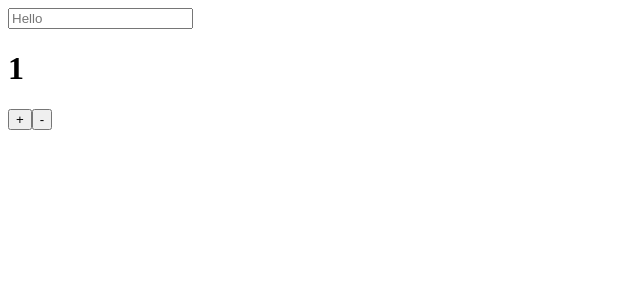
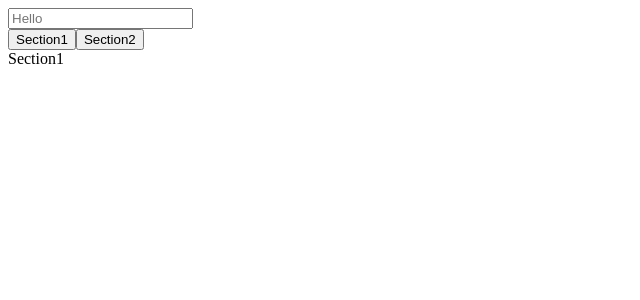
Before and after one commit to hjw4595/myWeb, a React (Create React App) app: page / in a window 1280 px wide. Shown: the top 300 px of the page, without its empty margins (0-640 px from the left). Built offline with nearby package versions, Linux system fonts and the light colour scheme.

Commit message:
useTabs(err)

```diff
--- a/src/App.js
+++ b/src/App.js
@@ -1,36 +1,32 @@
-import React, { useState } from "react";
+import React from "react";
+import useInput from "./function/useInput/index"
+import useTab from "./function/useTabs/index"
 
-const useInput = (initialValue,validator) => {
-  const [value, setValue] = useState(initialValue);
-  const onChange = event => {
-    const {
-      target: { value }
-    } = event;
-    let willUpdate = true;
-    if (typeof validator === "function") {
-      willUpdate = validator(value);
-    }
-    if (willUpdate) {
-      setValue(value);
-    }
-  };
-  return { value, onChange };
-};
+const content = [
+  {
+    tab: "Section1",
+    content: "Section1"
+  },
+  {
+    tab: "Section2",
+    content: "Section2"
+  }
+];
 const App =() => {
   const maxLen = value => value.length < 10
   const noAt = value => !value.includes("@");
-  const name = useInput("",maxLen,noAt)
-
-  const [item, setItem] = useState(1);
-  const incrementItem = () => setItem(item + 1);
-  const decrementItem = () => setItem(item - 1);
+  const name = useInput("",maxLen,noAt) //길이먼저써야함
+  const {currentItem} = useTab(0,content);
   return (
+    <>
     <div>
       <input placeholder="Hello" {...name} />
-      <h1>{item}</h1>
-      <button onClick={incrementItem}>+</button>
-      <button onClick={decrementItem}>-</button>
     </div>
+    <div>
+      {content.map(section =>(<button>{section.tab}</button>))}
+      <div>{currentItem.content}</div>
+    </div>
+    </>
   );
 }
 
--- /dev/null
+++ b/src/function/useInput/index.js
@@ -0,0 +1 @@
+export { useInput as default } from "./useInput";
--- /dev/null
+++ b/src/function/useInput/useInput.js
@@ -0,0 +1,18 @@
+import { useState } from "react";
+
+export const useInput = (initialValue,validator) => {
+    const [value, setValue] = useState(initialValue);
+    const onChange = event => {
+      const {
+        target: { value }
+      } = event;
+      let willUpdate = true;
+      if (typeof validator === "function") {
+        willUpdate = validator(value);
+      }
+      if (willUpdate) {
+        setValue(value);
+      }
+    };
+    return { value, onChange };
+  };
--- /dev/null
+++ b/src/function/useTabs/index.js
@@ -0,0 +1 @@
+export { useTabs as default } from "./useTabs";
--- /dev/null
+++ b/src/function/useTabs/useTabs.js
@@ -0,0 +1,14 @@
+import { useState } from "react";
+
+export const useTabs = (initialTab, allTabs) => {
+
+    if (!allTabs || !Array.isArray(allTabs)) {
+      return;
+    };
+    const [currentIndex, setCurrentIndex] = useState(initialTab);
+    return {
+      currentItem: allTabs[currentIndex],
+      changeItem: setCurrentIndex
+
+    };
+  };
```
